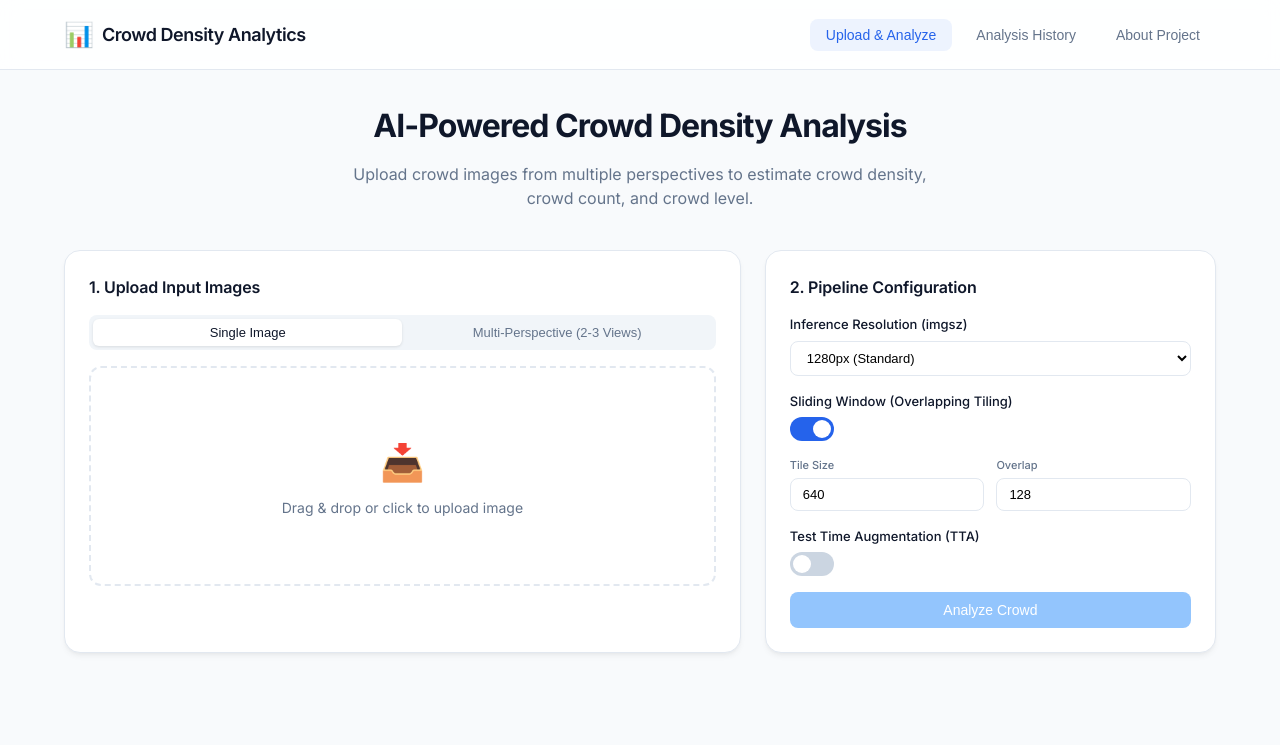
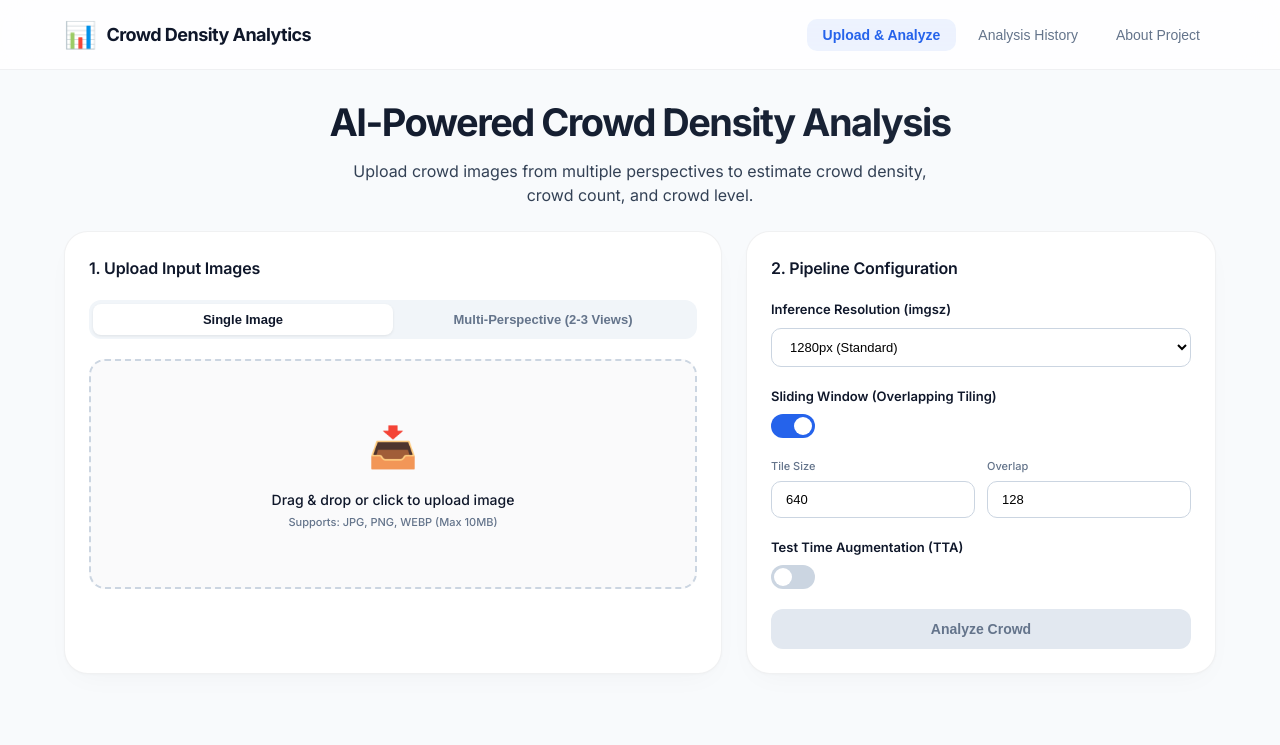
Before and after one commit to pavanpbbr1604-png/major--project, a Flask app: page / in a window 1280 px wide. Shown: the top 745 px of the page. Run offline with Flask 2, Linux system fonts and the light colour scheme.

Commit message:
design(frontend): overhaul dashboard to premium SaaS apple aesthetic and remove feature cards

```diff
--- a/static/css/style.css
+++ b/static/css/style.css
@@ -1,21 +1,23 @@
-/* Global Variables & Theme */
+/* Global Variables & Premium Color Palette */
 :root {
     --primary-color: #2563eb;
     --primary-hover: #1d4ed8;
     --background-color: #f8fafc;
     --card-background: #ffffff;
     --text-main: #0f172a;
+    --text-secondary: #334155;
     --text-muted: #64748b;
-    --border-color: #e2e8f0;
+    --border-color: rgba(15, 23, 42, 0.06);
 
-    /* Dynamic Crowd Status Colors */
-    --status-success: #10b981;    /* Green */
-    --status-warning: #f59e0b;    /* Yellow */
-    --status-danger: #ef4444;     /* Red */
+    /* Dynamic Status Indicators */
+    --status-success: #10b981;
+    --status-warning: #f59e0b;
+    --status-danger: #ef4444;
 
-    /* Box Shadows */
-    --card-shadow: 0 4px 6px -1px rgb(0 0 0 / 0.05), 0 2px 4px -2px rgb(0 0 0 / 0.05);
-    --hover-shadow: 0 10px 15px -3px rgb(0 0 0 / 0.1), 0 4px 6px -4px rgb(0 0 0 / 0.1);
+    /* Premium Shadow Tokens (Stripe & Apple Inspired) */
+    --card-shadow: 0 1px 3px 0 rgba(0, 0, 0, 0.02), 0 10px 30px -10px rgba(0, 0, 0, 0.04);
+    --hover-shadow: 0 1px 3px 0 rgba(0, 0, 0, 0.02), 0 20px 40px -15px rgba(0, 0, 0, 0.08);
+    --button-shadow: 0 4px 6px -1px rgba(37, 99, 235, 0.12), 0 2px 4px -2px rgba(37, 99, 235, 0.12);
 }
 
 /* Reset & Base Styles */
@@ -26,25 +28,27 @@
 }
 
 body {
-    font-family: 'Inter', -apple-system, BlinkMacSystemFont, "Segoe UI", Roboto, Helvetica, Arial, sans-serif;
+    font-family: 'Inter', -apple-system, BlinkMacSystemFont, "Segoe UI", Roboto, sans-serif;
     background-color: var(--background-color);
     color: var(--text-main);
     line-height: 1.5;
-    padding-top: 70px; /* Navbar padding */
+    padding-top: 70px;
+    -webkit-font-smoothing: antialiased;
 }
 
-/* Navigation Bar */
+/* Sticky Glassmorphism Navigation Bar */
 .navbar {
     position: fixed;
     top: 0;
     left: 0;
     right: 0;
     height: 70px;
-    background-color: rgba(255, 255, 255, 0.85);
-    backdrop-filter: blur(10px);
-    -webkit-backdrop-filter: blur(10px);
+    background-color: rgba(255, 255, 255, 0.8);
+    backdrop-filter: blur(20px);
+    -webkit-backdrop-filter: blur(20px);
     border-bottom: 1px solid var(--border-color);
     z-index: 100;
+    transition: all 0.3s ease;
 }
 
 .nav-container {
@@ -60,22 +64,23 @@ body {
 .logo {
     display: flex;
     align-items: center;
-    gap: 8px;
+    gap: 10px;
 }
 
 .logo-icon {
-    font-size: 24px;
+    font-size: 26px;
 }
 
 .logo-text {
     font-size: 18px;
-    font-weight: 600;
-    letter-spacing: -0.025em;
+    font-weight: 700;
+    letter-spacing: -0.03em;
+    color: var(--text-main);
 }
 
 .nav-links {
     display: flex;
-    gap: 8px;
+    gap: 6px;
 }
 
 .nav-btn {
@@ -86,25 +91,26 @@ body {
     font-weight: 500;
     color: var(--text-muted);
     cursor: pointer;
-    border-radius: 8px;
-    transition: all 0.2s ease;
+    border-radius: 10px;
+    transition: all 0.2s cubic-bezier(0.16, 1, 0.3, 1);
 }
 
 .nav-btn:hover {
-    background-color: rgba(0, 0, 0, 0.04);
+    background-color: rgba(15, 23, 42, 0.04);
     color: var(--text-main);
 }
 
 .nav-btn.active {
     background-color: rgba(37, 99, 235, 0.08);
     color: var(--primary-color);
+    font-weight: 600;
 }
 
 /* Core Layout Content */
 .main-content {
     max-width: 1200px;
     margin: 0 auto;
-    padding: 32px 24px;
+    padding: 24px 24px 48px; /* Reduced top whitespace */
 }
 
 /* Tab Panes */
@@ -114,53 +120,105 @@ body {
 
 .tab-pane.active {
     display: block;
+    animation: fadeIn 0.4s cubic-bezier(0.16, 1, 0.3, 1);
+}
+
+@keyframes fadeIn {
+    from { opacity: 0; transform: translateY(6px); }
+    to { opacity: 1; transform: translateY(0); }
 }
 
 /* Hero Section */
 .hero-section {
     text-align: center;
-    margin-bottom: 40px;
+    margin-bottom: 24px; /* Reduced vertical space */
 }
 
 .hero-title {
-    font-size: 32px;
-    font-weight: 700;
-    letter-spacing: -0.03em;
-    margin-bottom: 12px;
+    font-size: 38px;
+    font-weight: 800;
+    letter-spacing: -0.04em;
+    margin-bottom: 8px;
     color: var(--text-main);
+    background: linear-gradient(135deg, #0f172a 0%, #1e293b 100%);
+    -webkit-background-clip: text;
+    -webkit-text-fill-color: transparent;
 }
 
 .hero-subtitle {
     font-size: 16px;
-    color: var(--text-muted);
-    max-width: 600px;
+    color: var(--text-secondary);
+    max-width: 620px;
     margin: 0 auto;
+    font-weight: 400;
 }
 
-/* Cards & Layout Grid */
+/* Feature Cards Grid (Apple & Notion Inspired) */
+.feature-cards-grid {
+    display: grid;
+    grid-template-columns: repeat(auto-fit, minmax(220px, 1fr));
+    gap: 16px;
+    margin-bottom: 32px;
+}
+
+.feature-card-item {
+    background-color: var(--card-background);
+    border: 1px solid var(--border-color);
+    border-radius: 16px;
+    padding: 20px;
+    box-shadow: 0 1px 2px 0 rgba(0,0,0,0.01), 0 4px 12px 0 rgba(0,0,0,0.02);
+    transition: all 0.3s cubic-bezier(0.16, 1, 0.3, 1);
+}
+
+.feature-card-item:hover {
+    transform: translateY(-2px);
+    box-shadow: 0 10px 20px -5px rgba(0,0,0,0.04);
+}
+
+.feature-icon {
+    font-size: 24px;
+    display: block;
+    margin-bottom: 12px;
+}
+
+.feature-card-title {
+    font-size: 14px;
+    font-weight: 600;
+    margin-bottom: 4px;
+    color: var(--text-main);
+}
+
+.feature-card-desc {
+    font-size: 12px;
+    color: var(--text-muted);
+}
+
+/* Upgraded Cards Layout */
 .card {
     background-color: var(--card-background);
     border: 1px solid var(--border-color);
-    border-radius: 16px;
+    border-radius: 24px; /* Apple inspired radius */
     padding: 24px;
     box-shadow: var(--card-shadow);
-    transition: box-shadow 0.3s ease, transform 0.3s ease;
+    transition: all 0.4s cubic-bezier(0.16, 1, 0.3, 1);
 }
 
 .card:hover {
+    transform: translateY(-3px);
     box-shadow: var(--hover-shadow);
 }
 
 .card-title {
     font-size: 16px;
     font-weight: 600;
-    margin-bottom: 16px;
+    margin-bottom: 20px;
     letter-spacing: -0.01em;
+    color: var(--text-main);
 }
 
 .dashboard-grid {
     display: grid;
-    grid-template-columns: 1.5fr 1fr;
+    grid-template-columns: 1.4fr 1fr;
     gap: 24px;
     margin-bottom: 24px;
 }
@@ -171,36 +229,37 @@ body {
     }
 }
 
-/* Upload Elements */
+/* Upload Mode Toggle */
 .upload-mode-toggle {
     display: flex;
     background-color: #f1f5f9;
     padding: 4px;
-    border-radius: 8px;
-    margin-bottom: 16px;
+    border-radius: 12px;
+    margin-bottom: 20px;
 }
 
 .toggle-btn {
     flex: 1;
     background: none;
     border: none;
-    padding: 6px 12px;
+    padding: 8px 12px;
     font-size: 13px;
-    font-weight: 500;
+    font-weight: 600;
     color: var(--text-muted);
     cursor: pointer;
-    border-radius: 6px;
-    transition: all 0.2s ease;
+    border-radius: 8px;
+    transition: all 0.2s cubic-bezier(0.16, 1, 0.3, 1);
 }
 
 .toggle-btn.active {
     background-color: var(--card-background);
     color: var(--text-main);
-    box-shadow: 0 1px 3px 0 rgb(0 0 0 / 0.1);
+    box-shadow: 0 1px 3px 0 rgba(0, 0, 0, 0.08);
 }
 
+/* Upgraded File Dropzones */
 .dropzone-container {
-    height: 220px;
+    height: 230px;
 }
 
 .dropzone {
@@ -208,25 +267,37 @@ body {
     flex-direction: column;
     justify-content: center;
     align-items: center;
-    border: 2px dashed var(--border-color);
-    border-radius: 12px;
+    border: 2px dashed #cbd5e1;
+    background-color: #fafafb;
+    border-radius: 16px;
     height: 100%;
     cursor: pointer;
-    transition: border-color 0.2s ease;
+    transition: all 0.25s ease;
+    padding: 24px;
+    text-align: center;
 }
 
 .dropzone:hover {
     border-color: var(--primary-color);
+    background-color: rgba(37, 99, 235, 0.02);
 }
 
 .dropzone-icon {
-    font-size: 36px;
-    margin-bottom: 8px;
+    font-size: 40px;
+    margin-bottom: 12px;
 }
 
 .dropzone-text {
     font-size: 14px;
+    font-weight: 500;
+    color: var(--text-main);
+    margin-bottom: 4px;
+}
+
+.dropzone-format {
+    font-size: 11px;
     color: var(--text-muted);
+    font-weight: 500;
 }
 
 .file-input {
@@ -325,25 +415,30 @@ body {
     background-color: rgba(239, 68, 68, 0.9);
     color: white;
     border: none;
-    width: 20px;
-    height: 20px;
+    width: 22px;
+    height: 22px;
     font-size: 12px;
-    line-height: 20px;
+    line-height: 22px;
     border-radius: 50%;
     cursor: pointer;
+    transition: background-color 0.2s;
+}
+
+.remove-btn-mini:hover {
+    background-color: #dc2626;
 }
 
 /* Parameters Form Controls */
 .form-group {
-    margin-bottom: 16px;
+    margin-bottom: 20px;
 }
 
 .form-label {
     display: block;
     font-size: 13px;
-    font-weight: 500;
+    font-weight: 600;
     color: var(--text-main);
-    margin-bottom: 6px;
+    margin-bottom: 8px;
 }
 
 .form-label-mini {
@@ -351,22 +446,24 @@ body {
     font-size: 11px;
     font-weight: 500;
     color: var(--text-muted);
-    margin-bottom: 4px;
+    margin-bottom: 6px;
 }
 
 .form-select, .form-input {
     width: 100%;
-    padding: 8px 12px;
-    border: 1px solid var(--border-color);
+    padding: 10px 14px;
+    border: 1px solid #cbd5e1;
     background-color: var(--card-background);
-    border-radius: 8px;
+    border-radius: 10px;
     font-size: 13px;
+    font-weight: 500;
     outline: none;
-    transition: border-color 0.2s ease;
+    transition: all 0.2s;
 }
 
 .form-select:focus, .form-input:focus {
     border-color: var(--primary-color);
+    box-shadow: 0 0 0 3px rgba(37, 99, 235, 0.1);
 }
 
 .sub-form-row {
@@ -430,40 +527,43 @@ input:checked + .switch-slider:before {
     border-radius: 3px;
     background: #cbd5e1;
     outline: none;
-    margin: 8px 0;
+    margin: 10px 0;
 }
 
 .form-slider::-webkit-slider-thumb {
     -webkit-appearance: none;
     appearance: none;
-    width: 18px;
-    height: 18px;
+    width: 20px;
+    height: 20px;
     border-radius: 50%;
     background: var(--primary-color);
     cursor: pointer;
-    transition: background 0.15s ease-in-out;
+    box-shadow: 0 2px 4px rgba(0,0,0,0.1);
+    transition: transform 0.1s ease;
 }
 
-.form-slider::-webkit-slider-thumb:hover {
-    background: var(--primary-hover);
+.form-slider::-webkit-slider-thumb:active {
+    transform: scale(1.15);
 }
 
 .slider-val {
     font-size: 11px;
     color: var(--text-muted);
-    text-align: right;
+    font-weight: 500;
 }
 
-/* Buttons */
+/* Redesigned Analyze Button (Apple & SaaS inspired) */
 .btn {
-    display: block;
+    display: flex;
+    justify-content: center;
+    align-items: center;
     width: 100%;
-    padding: 10px 16px;
+    padding: 12px 20px;
     font-size: 14px;
-    font-weight: 500;
-    border-radius: 8px;
+    font-weight: 600;
+    border-radius: 12px;
     cursor: pointer;
-    transition: all 0.2s ease;
+    transition: all 0.25s cubic-bezier(0.16, 1, 0.3, 1);
     text-align: center;
     border: none;
 }
--- a/templates/index.html
+++ b/templates/index.html
@@ -36,6 +36,7 @@
                 <p class="hero-subtitle">Upload crowd images from multiple perspectives to estimate crowd density, crowd count, and crowd level.</p>
             </div>
 
+
             <!-- Upload Area & Configuration Grid -->
             <div class="dashboard-grid">
                 <!-- Dropzone Card -->
@@ -52,6 +53,7 @@
                         <label for="input-single" class="dropzone" id="dropzone-label-single">
                             <span class="dropzone-icon">📥</span>
                             <span class="dropzone-text">Drag & drop or click to upload image</span>
+                            <span class="dropzone-format">Supports: JPG, PNG, WEBP (Max 10MB)</span>
                             <input type="file" id="input-single" accept="image/*" class="file-input">
                         </label>
                         <div class="preview-wrapper hidden" id="wrapper-single">
@@ -66,6 +68,7 @@
                             <span class="view-tag">Perspective 1</span>
                             <label for="input-view1" class="dropzone-mini" id="label-view1">
                                 <span class="dropzone-icon-mini">📷</span>
+                                <span class="dropzone-format-mini">JPG/PNG</span>
                                 <input type="file" id="input-view1" accept="image/*" class="file-input">
                             </label>
                             <div class="preview-mini-wrapper hidden" id="wrapper-view1">
@@ -78,6 +81,7 @@
                             <span class="view-tag">Perspective 2</span>
                             <label for="input-view2" class="dropzone-mini" id="label-view2">
                                 <span class="dropzone-icon-mini">📷</span>
+                                <span class="dropzone-format-mini">JPG/PNG</span>
                                 <input type="file" id="input-view2" accept="image/*" class="file-input">
                             </label>
                             <div class="preview-mini-wrapper hidden" id="wrapper-view2">
@@ -90,6 +94,7 @@
                             <span class="view-tag">Perspective 3</span>
                             <label for="input-view3" class="dropzone-mini" id="label-view3">
                                 <span class="dropzone-icon-mini">📷</span>
+                                <span class="dropzone-format-mini">JPG/PNG</span>
                                 <input type="file" id="input-view3" accept="image/*" class="file-input">
                             </label>
                             <div class="preview-mini-wrapper hidden" id="wrapper-view3">
```
Also changed, not shown: other parts of static/css/style.css (+145 -95 lines), utils/detection.py (+69 -33 lines).
